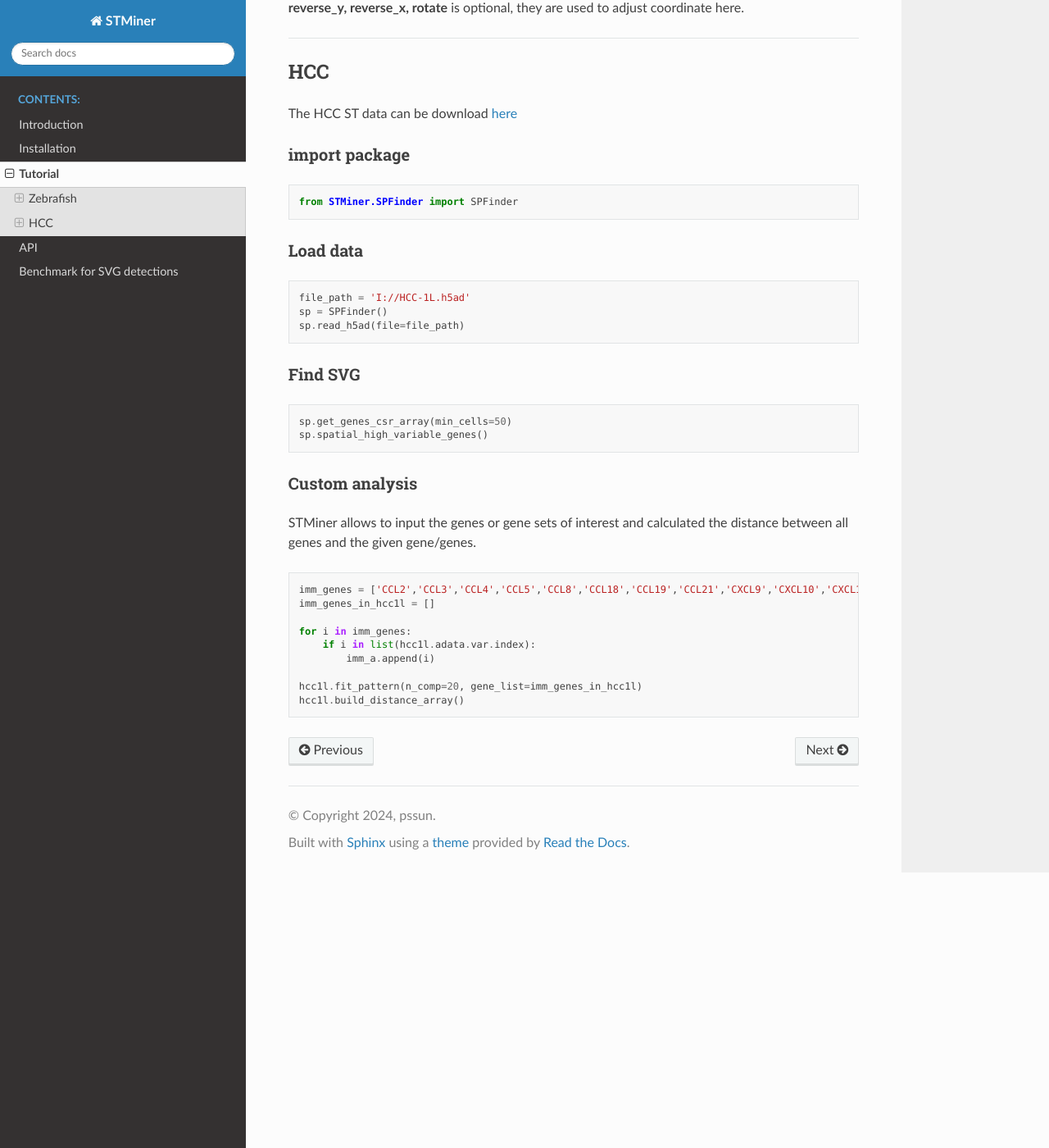
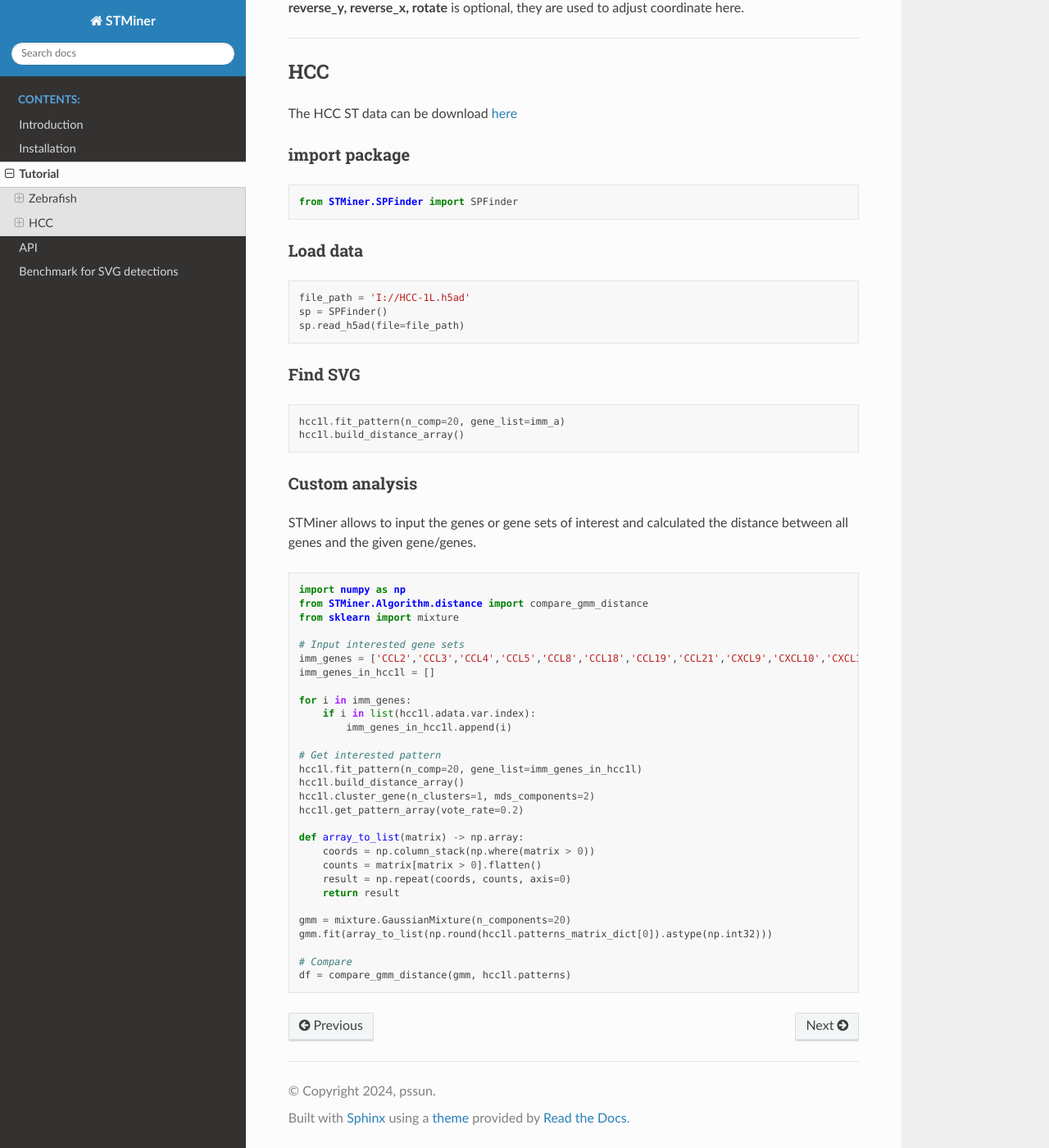
Before and after one commit to PSSUN/STMinerDoc, a Sphinx documentation site: the page built from source/Tutorial/Tutorial.md, in a window 1280 px wide and 1400 px high, scrolled down 3748 px. Shown: the whole window at 82% size. Built offline with Sphinx 7.4.7 and the Read the Docs theme 3.1.0, drawn with Linux system fonts in a browser that asks for light colours.

Commit message:
Update Tutorial.md

````diff
--- a/source/Tutorial/Tutorial.md
+++ b/source/Tutorial/Tutorial.md
@@ -174,21 +174,41 @@ sp.read_h5ad(file=file_path)
 ### Find SVG
 
 ```python
-sp.get_genes_csr_array(min_cells=50)
-sp.spatial_high_variable_genes()
+hcc1l.fit_pattern(n_comp=20, gene_list=imm_a)
+hcc1l.build_distance_array()
 ```
 
 ### Custom analysis
 STMiner allows to input the genes or gene sets of interest and calculated the distance between all genes and the given gene/genes.
 
 ```python
+import numpy as np
+from STMiner.Algorithm.distance import compare_gmm_distance
+from sklearn import mixture
+
+# Input interested gene sets
 imm_genes = ['CCL2','CCL3','CCL4','CCL5','CCL8','CCL18','CCL19','CCL21','CXCL9','CXCL10','CXCL11','CXCL13']
 imm_genes_in_hcc1l = []
 
 for i in imm_genes:
     if i in list(hcc1l.adata.var.index):
-        imm_a.append(i)
+        imm_genes_in_hcc1l.append(i)
 
+# Get interested pattern
 hcc1l.fit_pattern(n_comp=20, gene_list=imm_genes_in_hcc1l)
 hcc1l.build_distance_array()
+hcc1l.cluster_gene(n_clusters=1, mds_components=2)
+hcc1l.get_pattern_array(vote_rate=0.2)
+
+def array_to_list(matrix) -> np.array:
+    coords = np.column_stack(np.where(matrix > 0))
+    counts = matrix[matrix > 0].flatten()
+    result = np.repeat(coords, counts, axis=0)
+    return result
+
+gmm = mixture.GaussianMixture(n_components=20)
+gmm.fit(array_to_list(np.round(hcc1l.patterns_matrix_dict[0]).astype(np.int32)))
+
+# Compare
+df = compare_gmm_distance(gmm, hcc1l.patterns)
 ```
````
